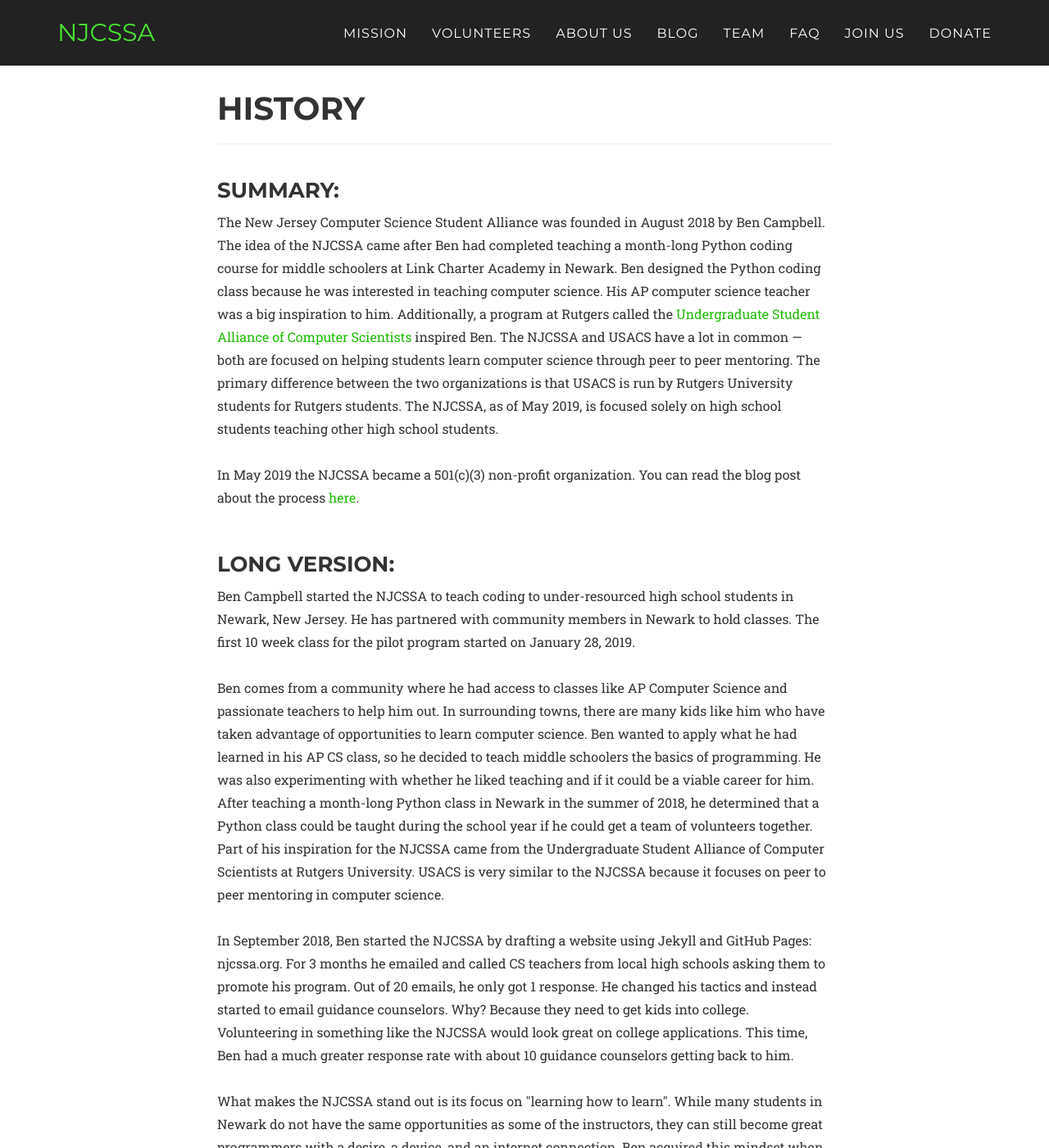
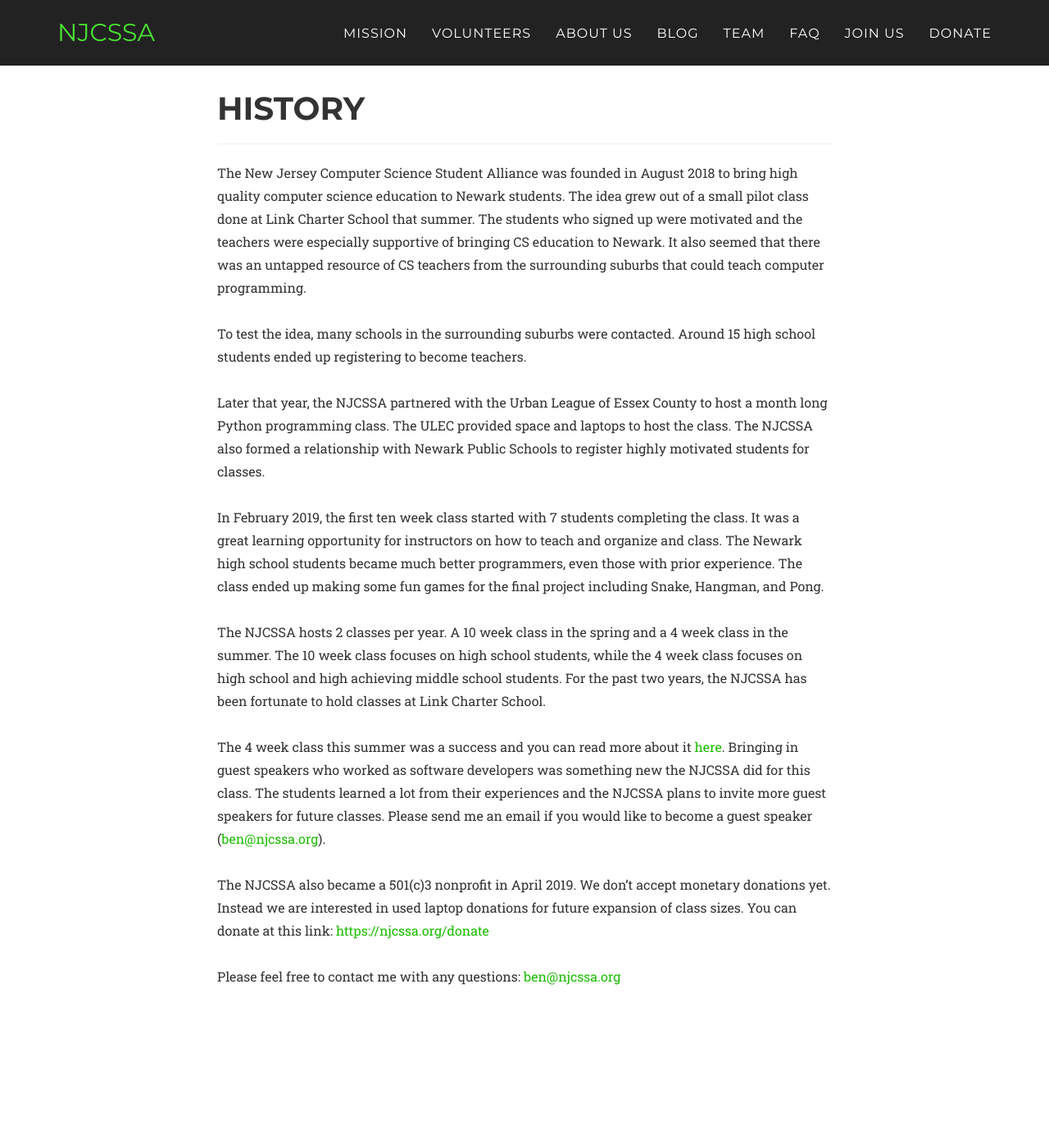
Before and after one commit to benjaminnow/njcssa, a Jekyll site: the page built from history.html, in a window 1280 px wide and 1400 px high. Shown: the whole window at 82% size. Built offline with Jekyll 4.4.1, drawn with Linux system fonts in a browser that asks for light colours; nearby versions of some CDN libraries; some web fonts are replaced; some of the changed text lies outside the part shown.

Commit message:
edited history

```diff
--- a/history.html
+++ b/history.html
@@ -15,66 +15,44 @@ permalink: /history
     <div class="row">
         <div class="col-md-2"></div>
         <div class="col-md-8">
-            <h3>Summary:</h3>
             <p>
-                The New Jersey Computer Science Student Alliance was founded in August 2018 by Ben Campbell.
-                The idea of the NJCSSA came after Ben had completed teaching a month-long Python coding course for
-                middle schoolers at Link Charter Academy in Newark.  Ben designed the Python coding class because
-                he was interested in teaching computer science. His AP computer science teacher was a big inspiration to him.
-                Additionally, a program at Rutgers called the <a href="http://usacs.rutgers.edu/">Undergraduate Student Alliance of Computer Scientists</a>
-                inspired Ben. The NJCSSA and USACS have a lot in common &mdash; both are focused on helping students learn
-                computer science through peer to peer mentoring. The primary difference between the two organizations
-                is that USACS is run by Rutgers University students for Rutgers students. The NJCSSA, as of May 2019,
-                is focused solely on high school students teaching other high school students.
+                The New Jersey Computer Science Student Alliance was founded in August 2018 to bring high quality computer science education to
+                Newark students. The idea grew out of a small pilot class done at Link Charter School that summer. The students who signed up
+                were motivated and the teachers were especially supportive of bringing CS education to Newark. It also seemed that there was
+                an untapped resource of CS teachers from the surrounding suburbs that could teach computer programming.
                 <br>
                 <br>
-                In May 2019 the NJCSSA became a 501(c)(3) non-profit organization. You can read the blog post about
-                the process <a href="/2019/04/26/non-profit">here</a>.
-            </p>
-            <br>
-            <h3>Long Version:</h3>
-            <p>
-                Ben Campbell started the NJCSSA to teach coding to under-resourced high school students in Newark, New Jersey.
-                He has partnered with community members in Newark to hold classes. The first 10 week class for the pilot program
-                started on January 28, 2019.
+                To test the idea, many schools in the surrounding suburbs were contacted. Around 15 high school students ended up registering
+                to become teachers.
                 <br>
                 <br>
-                Ben comes from a community where he had access to classes like AP Computer Science and passionate teachers to
-                help him out. In surrounding towns, there are many kids like him who have taken advantage of opportunities to learn
-                computer science. Ben wanted to apply what he had learned in his AP CS class, so he decided to teach middle schoolers
-                the basics of programming. He was also experimenting with whether he liked teaching and if it could be a viable career
-                for him. After teaching a month-long Python class in Newark in the summer of 2018, he determined that a Python class
-                could be taught during the school year if he could get a team of volunteers together. Part of his inspiration for the
-                NJCSSA came from the Undergraduate Student Alliance of Computer Scientists at Rutgers University. USACS is very similar
-                to the NJCSSA because it focuses on peer to peer mentoring in computer science.
+                Later that year, the NJCSSA partnered with the Urban League of Essex County to host a month long Python programming class. The
+                ULEC provided space and laptops to host the class. The NJCSSA also formed a relationship with Newark Public Schools to register
+                highly motivated students for classes.
                 <br>
                 <br>
-                In September 2018, Ben started the NJCSSA by drafting a website using Jekyll and GitHub Pages: njcssa.org.
-                For 3 months he emailed and called CS teachers from local high schools asking them to promote his program. Out
-                of 20 emails, he only got 1 response. He changed his tactics and instead started to email guidance counselors.
-                Why? Because they need to get kids into college. Volunteering in something like the NJCSSA would look great on college
-                applications. This time, Ben had a much greater response rate with about 10 guidance counselors getting back to him.
+                In February 2019, the first ten week class started with 7 students completing the class. It was a great learning opportunity for
+                instructors on how to teach and organize and class. The Newark high school students became much better programmers, even those with
+                prior experience. The class ended up making some fun games for the final project including Snake, Hangman, and Pong.
                 <br>
                 <br>
-                What makes the NJCSSA stand out is its focus on "learning how to learn". While many students in Newark do not have the
-                same opportunities as some of the instructors, they can still become great programmers with a desire, a device, and an
-                internet connection. Ben acquired this mindset when he taught himself how to build a fully-fledged website using Python Flask.
-                He did not know anything before starting, and he did not have a teacher &mdash; only a desire and the wealth of resources available
-                to him on the internet. The NJCSSA teaches kids how to learn by teaching them the basics in the first half of the course and then
-                letting them loose on the Python Turtle API. This is a simple API, but it teaches the fundamentals of being a self-taught programmer.
+                The NJCSSA hosts 2 classes per year. A 10 week class in the spring and a 4 week class in the summer. The 10 week class focuses on
+                high school students, while the 4 week class focuses on high school and high achieving middle school students. For the past two years,
+                the NJCSSA has been fortunate to hold classes at Link Charter School.
                 <br>
                 <br>
-                For the Python coding pilot program, Ben was able to recruit 15 high school volunteers. He designed a 10 week curriculum,
-                including slideshows and practice problems, covering approximately 80 instruction and "lab" hours. Several instructors
-                contributed practice problems to enlarge the curriculum.
-                The practice problems can be found on <a href="https://github.com/njcssa/njcssa-python-practice-probs">github</a>.
+                The 4 week class this summer was a success and you can read more about it <a href="/2019/10/23/summer2019-summary.html">here</a>. Bringing in guest speakers who worked as software
+                developers was something new the NJCSSA did for this class. The students learned a lot from their experiences and the NJCSSA plans to
+                invite more guest speakers for future classes. Please send me an email if you would like to become a guest speaker
+                (<a href="mailto:ben@njcssa.org">ben@njcssa.org</a>).
                 <br>
                 <br>
-                In May 2019, the NJCSSA was incorporated as a 501(c)(3) non-profit organization. This status will allow the NJCSSA to
-                accept tax-deductible donations from donors. You can read more about the process <a href="/2019/04/26/non-profit">here</a>.
+                The NJCSSA also became a 501(c)3 nonprofit in April 2019. We don’t accept monetary donations yet. Instead we are interested in used
+                laptop donations for future expansion of class sizes. You can donate at this link: <a href="/donate">https://njcssa.org/donate</a>
                 <br>
                 <br>
-                The NJCSSA held a month-long summer class in July 2019. You can find a summary of the class <a href="/2019/10/23/summer2019-summary">here</a>.
+                Please feel free to contact me with any questions: <a href="mailto:ben@njcssa.org">ben@njcssa.org</a>
+
             </p>
         </div>
         <div class="col-md-2"></div>
```
